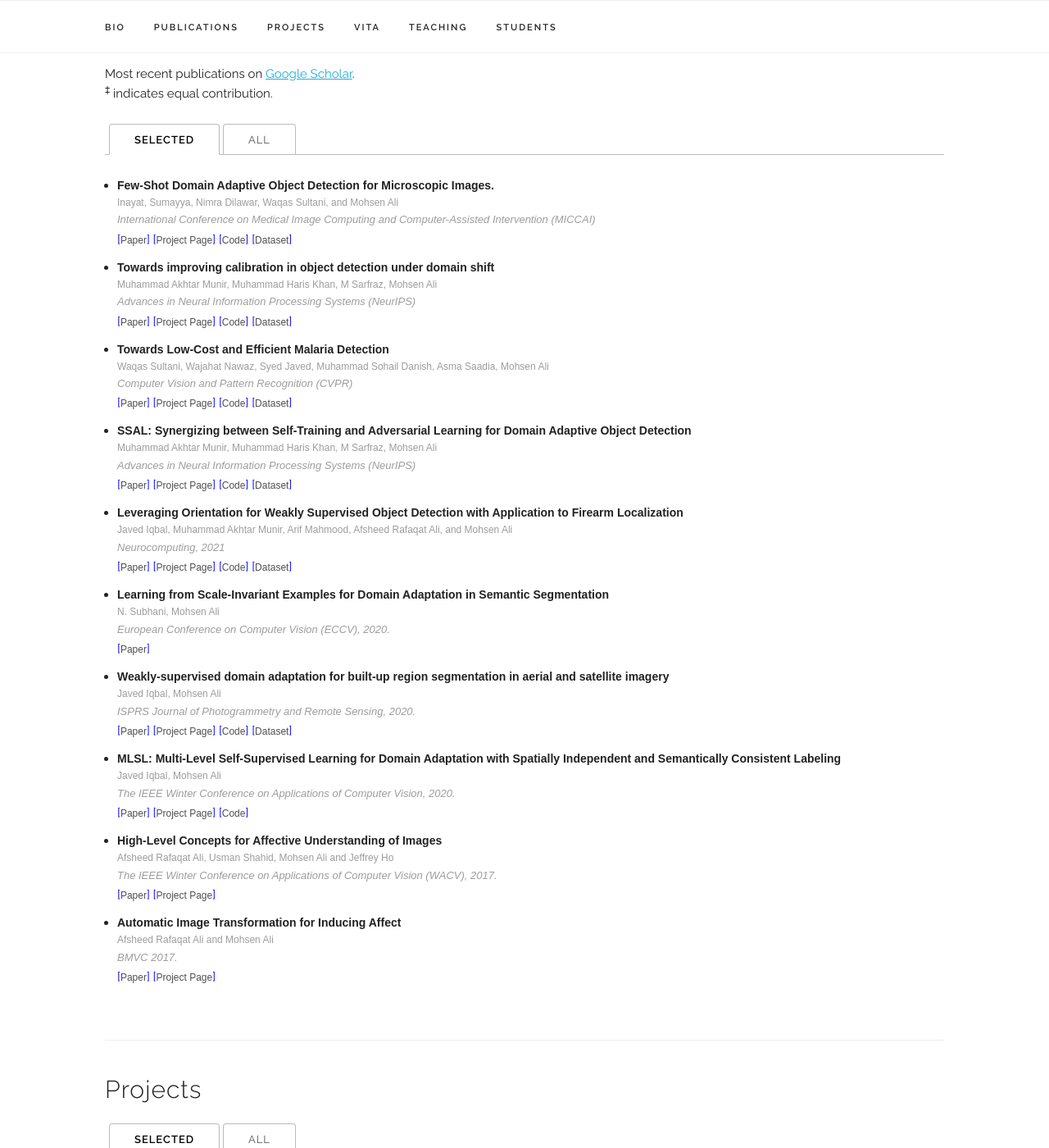
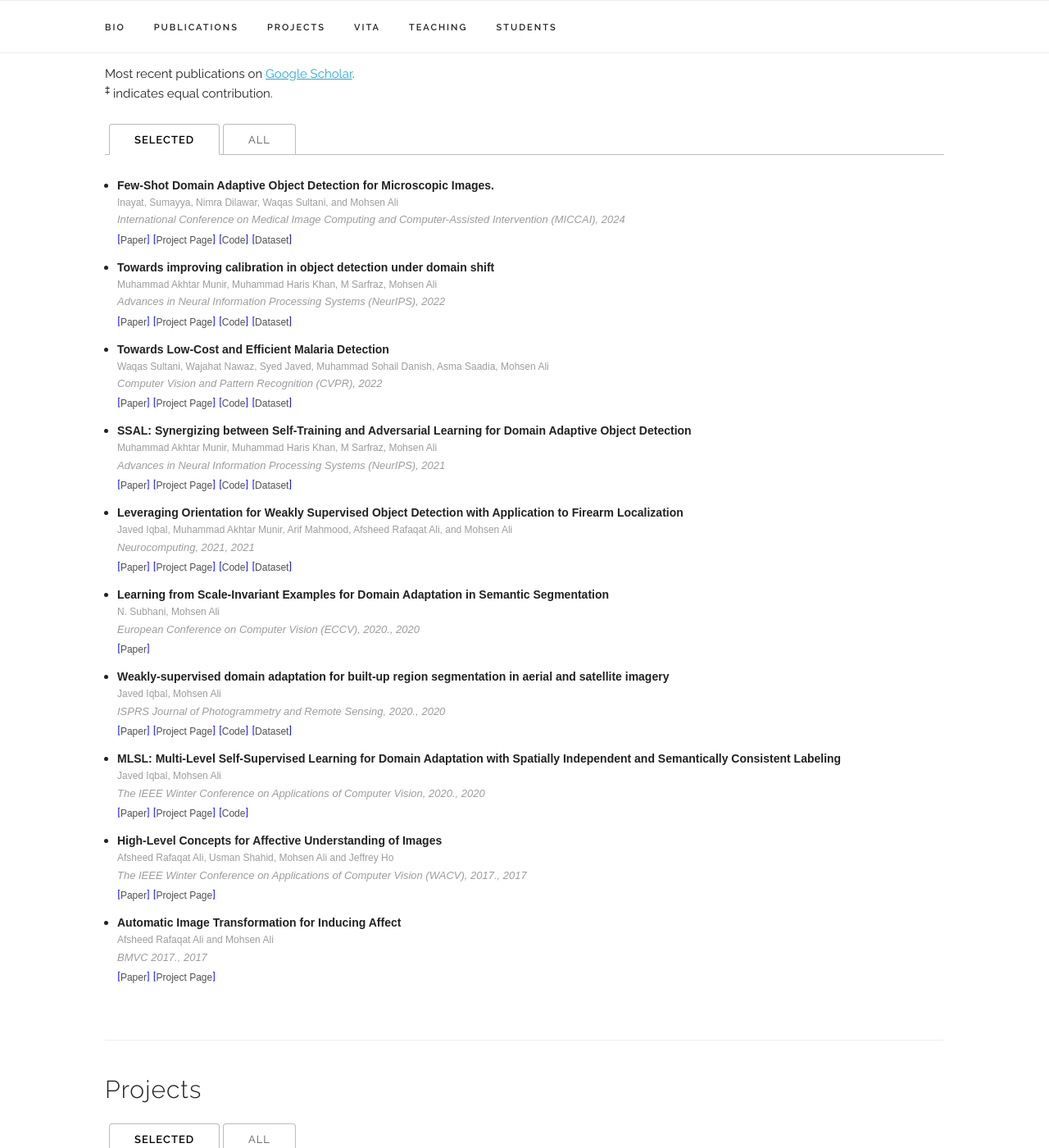
Before and after one commit to mohsenali/mohsenali.github.io, a Jekyll site: the page built from index.html, in a window 1280 px wide and 1400 px high, scrolled down 1397 px. Shown: the whole window at 82% size. Built offline with Jekyll 4.4.1, drawn with Linux system fonts in a browser that asks for light colours; some web fonts are replaced.

Commit message:
Update index.html

```diff
--- a/index.html
+++ b/index.html
@@ -137,7 +137,7 @@ title: Personal Webpage
         <div class="paper" >
         <li><span class="title"><b>{{ paper.title }}</b></span>
           <p class="authorList">{{ paper.authors }}</p>
-          <p class="venuName"> {{ paper.venue }} </p>
+          <p class="venuName"> {{ paper.venue }}, {{ paper.year }} </p>
 			<font color="blue">
 			{% if paper.paper_pdf %}
               [<a class="notbutton" href="{{ paper.paper_pdf | prepend: site.baseurl }} " target="_blank" style="text-decoration: none">Paper</a>]
```
